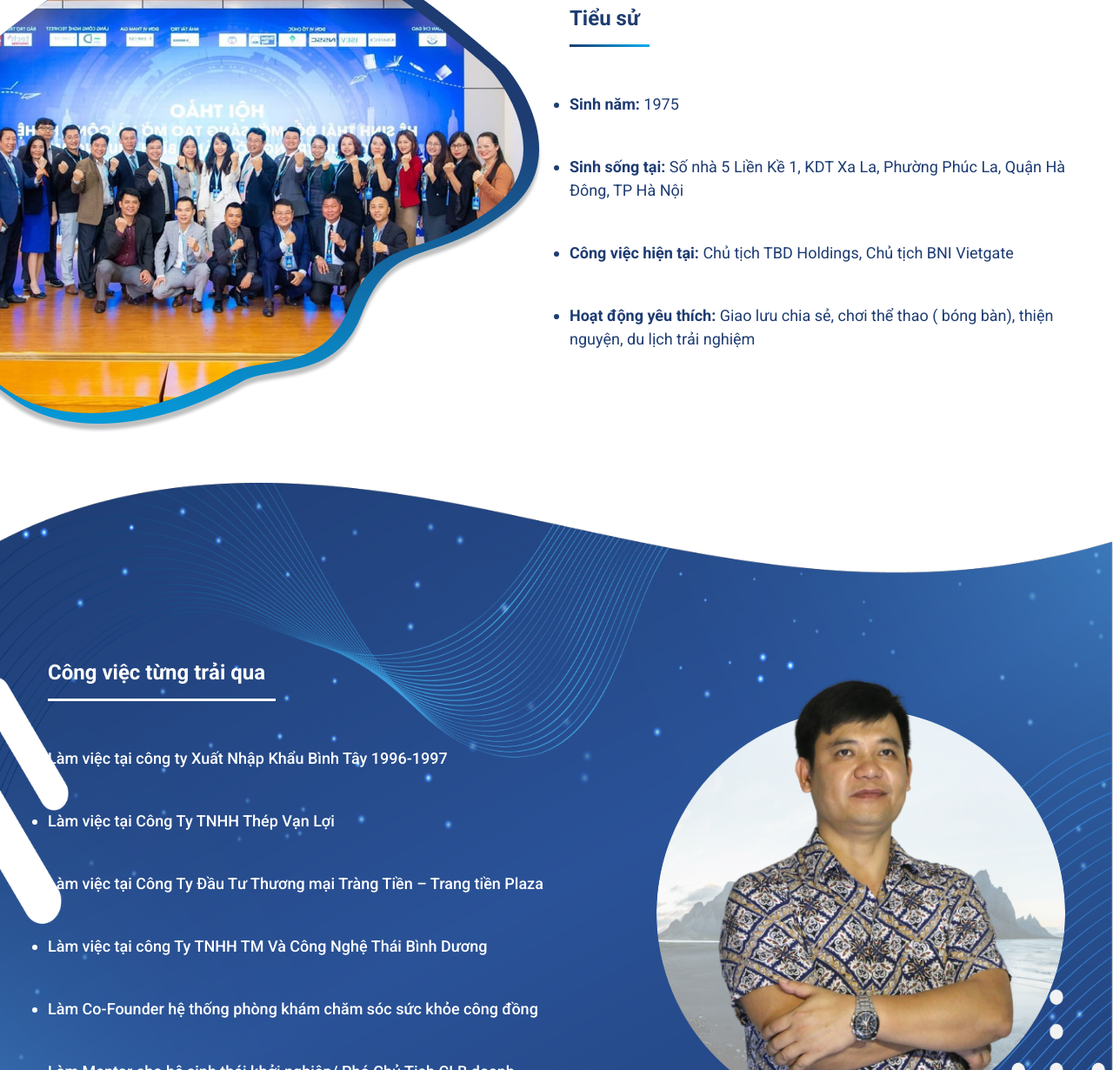
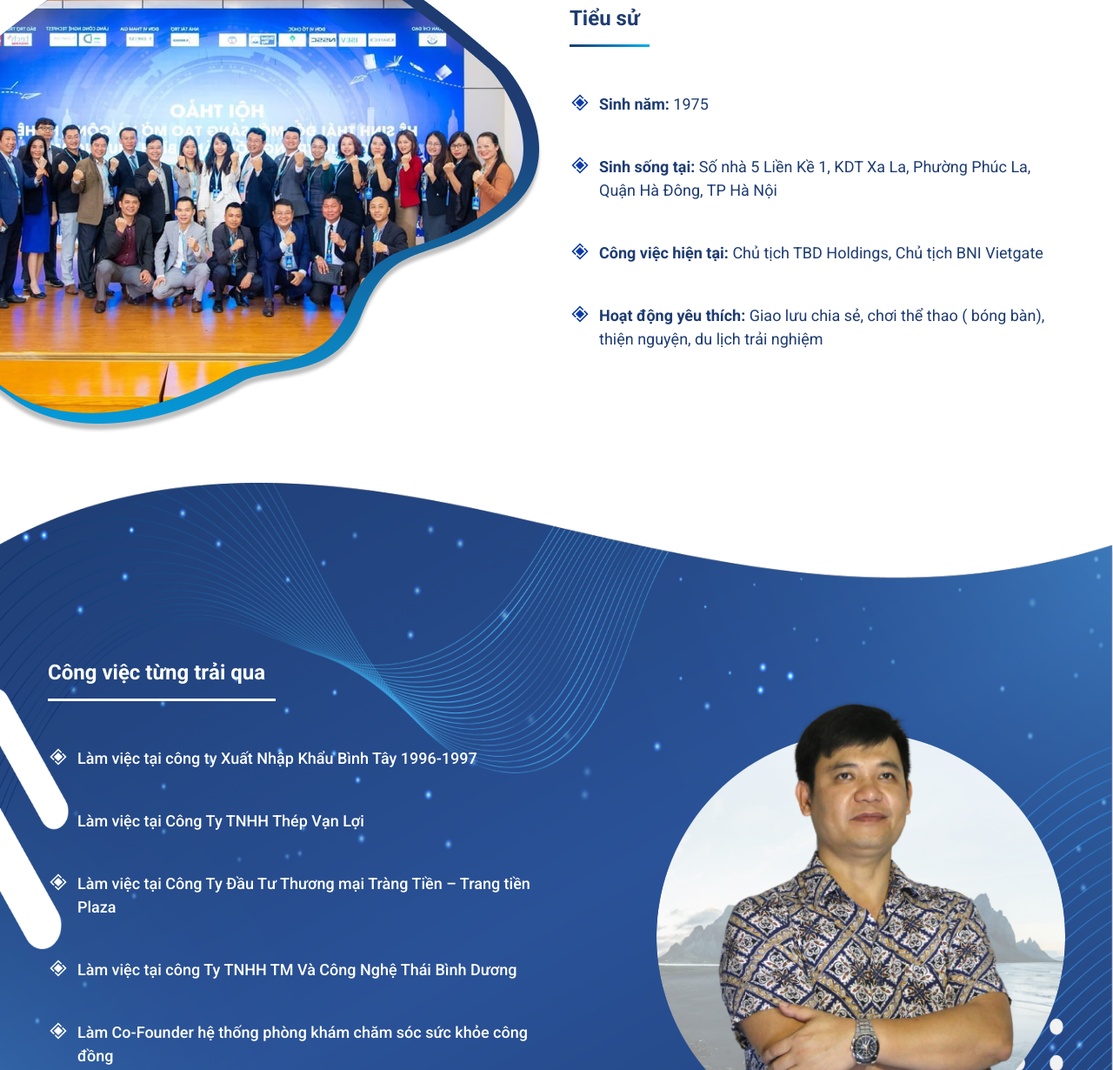
Before and after one commit to ducchinh02/Landing_Page_TBD, a website: page index.html in a window 1280 px wide. Shown: the part 1320-2550 px from the top of the page at 87% size. Drawn offline with nearby package versions, Linux system fonts and the light colour scheme.

Commit message:
update UI

```diff
--- a/assets/js/render.js
+++ b/assets/js/render.js
@@ -212,13 +212,16 @@ const quotes = [
 // contact list
 const contactDetails = [
 	{
-		icon: "./assets/images/icon/location.svg",
+		icon: "./assets/images/icon/mark_icon_white.svg",
 		detail:
 			"Số nhà 5, ngõ 257, phố Thanh Nhàn, Phường Thanh Nhàn, Quận Hai Bà Trưng, Thành phố Hà Nội, Việt Nam",
 	},
-	{ icon: "./assets/images/icon/phone.svg", detail: "Telephone: 0979807989" },
 	{
-		icon: "./assets/images/icon/email2.svg",
+		icon: "./assets/images/icon/mark_icon_white.svg",
+		detail: "Telephone: 0979807989",
+	},
+	{
+		icon: "./assets/images/icon/mark_icon_white.svg",
 		detail: "Email: duongnt.godland@gmail.com",
 	},
 ];
@@ -340,7 +343,10 @@ if (aboutInfoDetails) {
 	aboutInfoDetails.innerHTML = aboutInfo
 		.map((item) => {
 			return `
-		<li class="details-item">${item.title}:<span> ${item.desc}</span></li>`;
+		<li class="details-item d-flex">
+			<div class="mark-icon"><img src="./assets/images/icon/mark_icon.svg" alt="mark icon"/></div>
+			<div class="text-content flex-grow-1">${item.title}:<span> ${item.desc}</span></div>
+		</li>`;
 		})
 		.join("");
 }
@@ -348,7 +354,10 @@ if (aboutWorkDetails) {
 	aboutWorkDetails.innerHTML = aboutWork
 		.map((item) => {
 			return `
-		<li class="details-item">${item.details}</li>`;
+			<li class="details-item d-flex">
+			<div class="mark-icon"><img src="./assets/images/icon/mark_icon_white.svg" alt="mark icon"/></div>
+			<div class="text-content flex-grow-1">${item.details}</div>
+		</li>`;
 		})
 		.join("");
 }
@@ -415,7 +424,7 @@ if (owlQuotes) {
 if (listContact) {
 	listContact.innerHTML = contactDetails
 		.map((item) => {
-			return `<li class="list-contact-info-item d-flex align-items-center">
+			return `<li class="list-contact-info-item d-flex">
 		<div class="contact-icon">
 			<img
 				src="${item.icon}"
--- a/assets/scss/_footer.scss
+++ b/assets/scss/_footer.scss
@@ -29,6 +29,7 @@ footer {
 				}
 				.contact-details {
 					@include font-medium;
+					width: 50%;
 				}
 			}
 		}
--- a/assets/scss/_global.scss
+++ b/assets/scss/_global.scss
@@ -58,7 +58,6 @@ input:-webkit-autofill:active {
 	right: 30px;
 	z-index: 111;
 	bottom: 30px;
-	gap: 30px 0;
 	@include translate(calc(100% + 30px), 0);
 	opacity: 0;
 	@include transition(0.4s);
--- a/assets/scss/_header.scss
+++ b/assets/scss/_header.scss
@@ -174,9 +174,9 @@
 			width: 50px;
 		}
 		.close-icon {
-			font-size: 35px;
+			@include text-lg;
+			@include font-bold;
 			@include transition(0.3s);
-			@include scale(-1, 1);
 			cursor: pointer;
 			&:hover {
 				color: $blue_500;
@@ -226,4 +226,7 @@
 	z-index: 115;
 	inset: 0;
 	background-color: transparentize($color: $black, $amount: 0.5);
+	@media screen and (min-width: 991px) {
+		display: none;
+	}
 }
--- a/assets/scss/main.scss
+++ b/assets/scss/main.scss
@@ -53,10 +53,22 @@
 				}
 				.about-info-details {
 					padding-top: 55px;
-					list-style-type: disc;
 					color: $primary;
 					@include font-bold;
 					gap: 45px;
+					.mark-icon {
+						width: 24px;
+						height: 24px;
+						margin-right: 10px;
+						img {
+							object-fit: cover;
+							width: 100%;
+							height: 100%;
+						}
+					}
+					.text-content {
+						width: 50%;
+					}
 					@include text-lg;
 					span {
 						@include font-normal;
@@ -83,6 +95,19 @@
 					.text-center {
 						text-align: center !important;
 					}
+				}
+				.mark-icon {
+					width: 24px;
+					height: 24px;
+					margin-right: 10px;
+					img {
+						object-fit: cover;
+						width: 100%;
+						height: 100%;
+					}
+				}
+				.text-content {
+					width: 50%;
 				}
 				.heading {
 					@include text-2xl;
--- a/index.html
+++ b/index.html
@@ -118,9 +118,7 @@
 					<a href="#home" class="logo hyper-link">
 						<img src="./assets/images/logo.svg" alt="Logo" />
 					</a>
-					<div class="close-icon">
-						<i class="bx bx-arrow-back"></i>
-					</div>
+					<div class="close-icon">Quay lại</div>
 				</div>
 				<ul class="menu-list"></ul>
 				<div class="quick-link d-flex flex-wrap justify-content-center"></div>
@@ -258,13 +256,6 @@
 										class="w-100 h-100"
 										alt=""
 									/>
-									<div class="play-media position-absolute">
-										<img
-											src="./assets/images/icon/play-icon.svg"
-											alt=""
-											class="w-100 w-100"
-										/>
-									</div>
 								</div>
 							</div>
 							<!-- input field -->
```
Also changed, not shown: assets/css/main.css, assets/images/icon/mark_icon.svg (added), assets/images/icon/mark_icon_white.svg (added), 1 other file.
